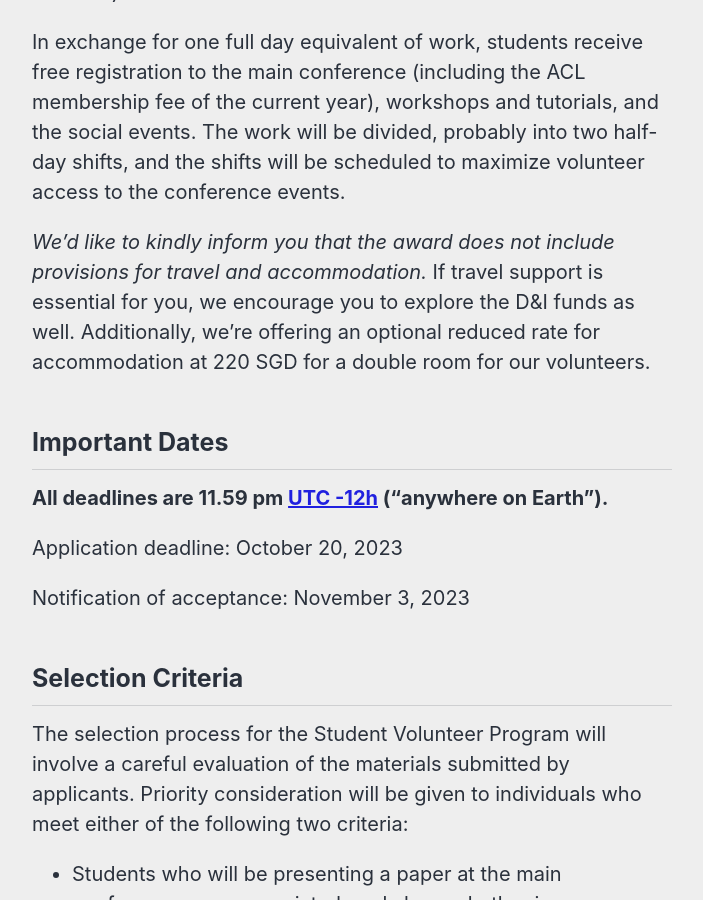
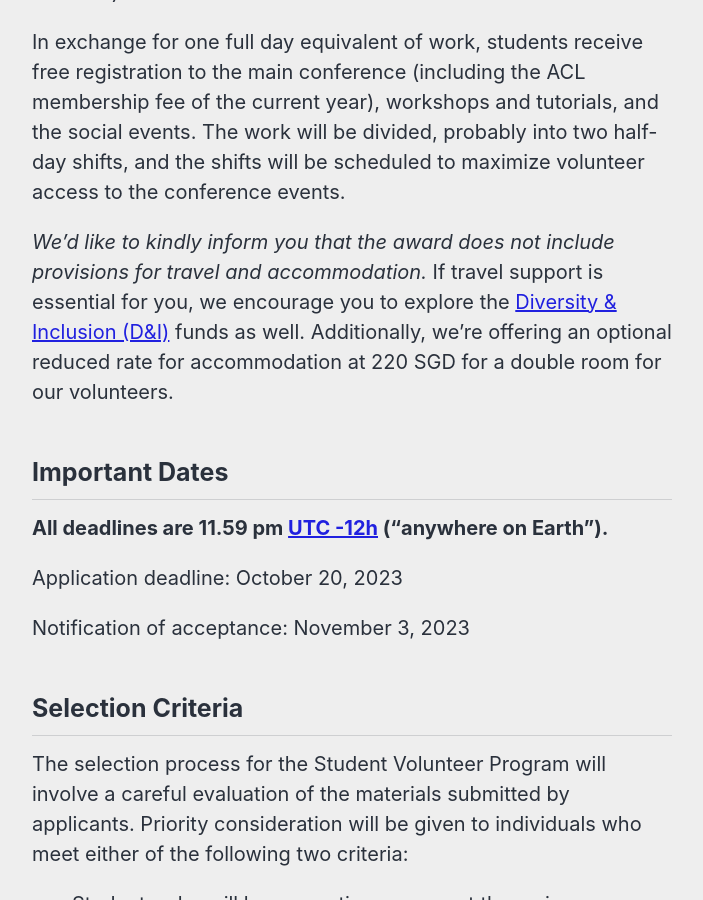
Before and after one commit to acl-org/emnlp-2023, a Jekyll site: the page built from _pages/volunteers.md, in a window 1280 px wide and 900 px high, scrolled down 583 px. Shown: the whole window, without its empty margins (288-991 px from the left). Built offline with Jekyll 4.4.1, drawn with Linux system fonts in a browser that asks for light colours; cached includes are drawn as plain includes; nearby versions of some CDN libraries.

Commit message:
Update volunteers.md

```diff
--- a/_pages/volunteers.md
+++ b/_pages/volunteers.md
@@ -15,7 +15,7 @@ Tasks may include assisting at the registration desk, filling delegate packs, ma
 
 In exchange for one full day equivalent of work, students receive free registration to the main conference (including the ACL membership fee of the current year), workshops and tutorials, and the social events. The work will be divided, probably into two half-day shifts, and the shifts will be scheduled to maximize volunteer access to the conference events.
 
-*We'd like to kindly inform you that the award does not include provisions for travel and accommodation.* If travel support is essential for you, we encourage you to explore the D&I funds as well. Additionally, we're offering an optional reduced rate for accommodation at 220 SGD for a double room for our volunteers.
+*We'd like to kindly inform you that the award does not include provisions for travel and accommodation.* If travel support is essential for you, we encourage you to explore the [Diversity & Inclusion (D&I)](https://2023.emnlp.org/calls/subsidies/) funds as well. Additionally, we're offering an optional reduced rate for accommodation at 220 SGD for a double room for our volunteers.
 
 
 ## Important Dates
```
